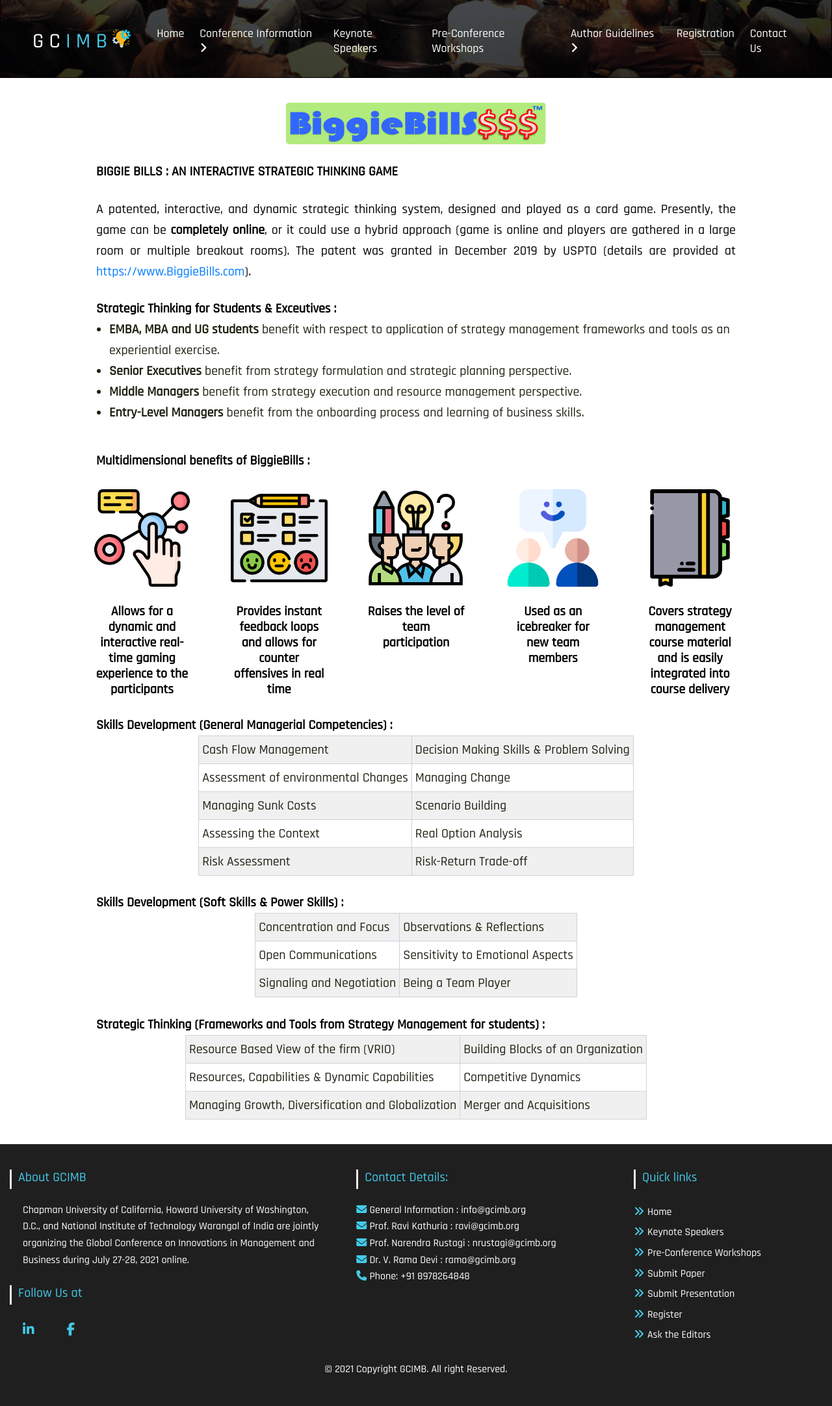
After one commit to touqeer121/nitwConference-live, a Django app: page /biggie-bills/ in a window 1280 px wide. The commit adds this page. Shown: the whole page at 65% size. Run offline with Django 3.2, Linux system fonts and the light colour scheme; parts of the project's set-up code (start-up, migrations or seed data) failed here and were passed over; some libraries are stand-ins or nearby versions; some web fonts are replaced.

Commit message:
added game page

```diff
--- a/conference/urls.py
+++ b/conference/urls.py
@@ -58,6 +58,8 @@ urlpatterns = [
     path('test-mail/', views.test_mail, name='test_mail'),
     url('send-approval-mail/(?P<registrationid>\w+)', views.send_approval_mail, name='send_approval_mail'),
 
+    path('biggie-bills/', views.biggie_bills, name='biggie_bills'),
+
     path('ask-the-editors/', views.ask_the_editors, name='ask_the_editors'),
     path('storeURL/<int:end>', views.storeURL, name='storeURL'),
 
--- a/conference/views.py
+++ b/conference/views.py
@@ -1754,3 +1754,6 @@ def ask_the_editors(request):
 		messages.success(request, "Your query has been successfully noted.")
 		return redirect('/ask-the-editors')
 	return render(request, 'ask_the_editors.html')
+
+def biggie_bills(request):
+	return render(request, 'biggie_bills.html')
--- /dev/null
+++ b/templates/biggie_bills.html
@@ -0,0 +1,216 @@
+{% extends 'base.html' %}
+{% block title %} | Biggie Bills{% endblock title %}
+{% block scripts %}
+    <script>
+        $(document).ready(function () {
+            // messages timeout for 3 sec
+            setTimeout(function () {
+                $('.message_container').fadeOut('slow');
+            }, 3000);
+        });
+    </script>
+{% endblock scripts %}
+{% load static %}
+
+{% block content %}
+
+<section id="hero1" class="hero">
+  <div class="inner-other">
+  </div>
+</section>
+
+<section class="content">
+    {% if messages %}
+        {% for mes in messages %}
+            <div class="alert alert-success message_container">
+                <a href="#" class="close" data-dismiss="success" aria-label="close">&times;</a>
+                <strong>{{ mes }}</strong>
+            </div>
+        {% endfor %}
+    {% endif %}
+    <div>
+        <!-- <img class="headIcon" src="{% static 'images/dollar-coin.png' %}" style="margin-top: -20px"> -->
+        <!-- <h1 style="display:inline-block ;">Biggie Bills</h1> -->
+        <img style="height:4em ; width:25em ;border-radius: 5px;" src="{% static 'images/bb.png' %}" style="margin-top: -20px">
+        <!-- <img class="headIcon" src="{% static 'images/dollar-coin.png' %}" style="margin-top: -20px">  -->
+    </div>
+    <div class="my-main-container">
+        <p class="my-content">
+        </p>
+    </div>
+    <br>
+    <div class="my-main-container">
+        <p class="my-content">
+            <b>
+            BIGGIE BILLS : AN INTERACTIVE STRATEGIC THINKING GAME
+            </b>
+        </p>
+    </div>
+    <br>
+    <div class="my-main-container">
+        <p class="my-content">
+            A patented, interactive, and dynamic strategic thinking system, designed and played as a card game. Presently, the
+            game can be <b>completely online</b>, or it could use a <b></b>hybrid approach</b> (game is online and players are gathered in a large
+            room or multiple breakout rooms). The patent was granted in December 2019 by USPTO (details are provided at
+            <a  href="https://www.BiggieBills.com">https://www.BiggieBills.com</a>).
+        </p>
+        <br>
+
+        <p class="my-content">
+            <b>
+                Strategic Thinking for Students & Exceutives :
+            </b>
+        </p>
+        <ul style="text-align: left;font-size: 20px;">
+            <li data-aos="fade-right" data-aos-duration="1000">
+                <b>EMBA, MBA and UG students</b> benefit with respect to application of strategy management frameworks and tools as an
+                experiential exercise.
+            </li>
+            <li data-aos="fade-right" data-aos-duration="1000"  data-aos-delay="150">
+                <b>Senior Executives</b> benefit from strategy formulation and strategic planning perspective.
+            </li>
+            <li data-aos="fade-right" data-aos-duration="1000"  data-aos-delay="200">
+                <b>Middle Managers</b> benefit from strategy execution and resource management perspective.
+            </li>
+            <li data-aos="fade-right" data-aos-duration="1000"  data-aos-delay="250">
+                <b>Entry-Level Managers</b> benefit from the onboarding process and learning of business skills.
+            </li>
+        </ul>
+        <br>
+
+        <p class="my-content">
+            <b>
+                Multidimensional benefits of BiggieBills :
+            </b>
+        </p>
+        <div class="row" style="margin-top: 2%;">
+            <div class="container mt-2">
+              <div class="row">
+                <div class="col-md-2 col-sm-4 my-item">
+                    <div class="my-card my-item-card my-card-block">
+                        <img src="{% static 'images/interactive.png' %}"
+                        data-aos="fade-up" data-aos-duration="1000"/>
+                           <h5 class="my-card-title"><br>Allows for a dynamic and interactive real-time gaming experience to the participants</h5>
+                    </div>
+                </div>
+                <div class="col-md-2 col-sm-4 my-item ">
+                  <div class="my-card my-item-card my-card-block">
+                    <img src="{% static 'images/satisfaction.png' %}"
+                    data-aos="fade-up" data-aos-duration="1000" data-aos-delay="100"/>
+                    <h5 class="my-card-title"><br>Provides instant feedback loops and allows for counter offensives in real time</h5>
+                  </div>
+                </div>
+                <div class="col-md-2 col-sm-4 my-item">
+                  <div class="my-card my-item-card my-card-block">
+                    <a href="../ask-the-editors/">
+                        <img src="{% static 'images/brainstorm.png' %}"
+                        data-aos="fade-up" data-aos-duration="1000" data-aos-delay="200"/>
+                        <h5 class="my-card-title"><br>Raises the level of team participation</h5>
+                    </a>
+                    </div>
+                </div>
+                <div class="col-md-2 col-sm-4 my-item">
+                    <div class="my-card my-item-card my-card-block">
+                        <img src="{% static 'images/small-talk.png' %}"
+                        data-aos="fade-up" data-aos-duration="1000" data-aos-delay="300"/>
+                          <h5 class="my-card-title"><br>Used as an icebreaker for new team members</h5>
+                      </div>
+                  </div>
+                  <div class="col-md-2 col-sm-4 my-item">
+                    <div class="my-card my-item-card my-card-block">
+                        <img src="{% static 'images/notebook.png' %}"
+                        data-aos="fade-up" data-aos-duration="1000" data-aos-delay="300"/>
+                          <h5 class="my-card-title"><br>Covers strategy management course material and is easily integrated into course delivery</h5>
+                      </div>
+                  </div>
+              </div>
+            </div>
+            </div>
+        <br>
+
+        <p class="my-content">
+            <b>
+                Skills Development (General Managerial Competencies) :
+            </b>
+        </p>
+        <table class="display-table">
+            <thead>
+            </thead>
+                <tr>
+                    <td>Cash Flow Management</td>
+                    <td>Decision Making Skills & Problem Solving</td>
+                </tr><tr>
+                    <td>Assessment of environmental Changes</td>
+                    <td>Managing Change</td>
+                </tr><tr>
+                    <td>Managing Sunk Costs</td>
+                    <td>Scenario Building</td>
+                </tr><tr>
+                    <td>Assessing the Context</td>
+                    <td>Real Option Analysis</td>
+                </tr><tr>
+                    <td>Risk Assessment</td>
+                    <td>Risk-Return Trade-off</td>
+                </tr>
+            <tbody>
+
+            </tbody>
+        </table>
+        <br>
+
+        <p class="my-content">
+            <b>
+                Skills Development (Soft Skills & Power Skills) :
+            </b>
+        </p>
+        <table class="display-table">
+            <thead>
+            </thead>
+                <tr>
+                    <td>Concentration and Focus</td>
+                    <td>Observations & Reflections</td>
+                </tr><tr>
+                    <td>Open Communications</td>
+                    <td>Sensitivity to Emotional Aspects</td>
+                </tr><tr>
+                    <td>Signaling and Negotiation</td>
+                    <td>Being a Team Player</td>
+                </tr>
+            <tbody>
+
+            </tbody>
+        </table>
+        <br>
+
+        <p class="my-content">
+            <b>
+                Strategic Thinking (Frameworks and Tools from Strategy Management for students) :
+            </b>
+        </p>
+        <table class="display-table">
+            <thead>
+            </thead>
+                <tr>
+                    <td>Resource Based View of the firm (VRIO)</td>
+                    <td>Building Blocks of an Organization</td>
+                </tr><tr>
+                    <td>Resources, Capabilities &  Dynamic Capabilities</td>
+                    <td>Competitive Dynamics</td>
+                </tr><tr>
+                    <td>Managing Growth, Diversification and Globalization</td>
+                    <td>Merger and Acquisitions</td>
+                </tr>
+            <tbody>
+
+            </tbody>
+        </table>
+    </div>
+    </div>
+
+</section>
+
+<script src="https://unpkg.com/aos@2.3.1/dist/aos.js"></script>
+<script>
+    AOS.init();
+</script>
+{% endblock content %}
```
Also changed, not shown: templates/preconference_workshop.html (+2 -0 lines), static/images/bb.png (added), static/images/brainstorm.png (added), static/images/dollar-coin.png (added), static/images/interactive.png (added), static/images/notebook.png (added), static/images/satisfaction.png (added), static/images/small-talk.png (added).
